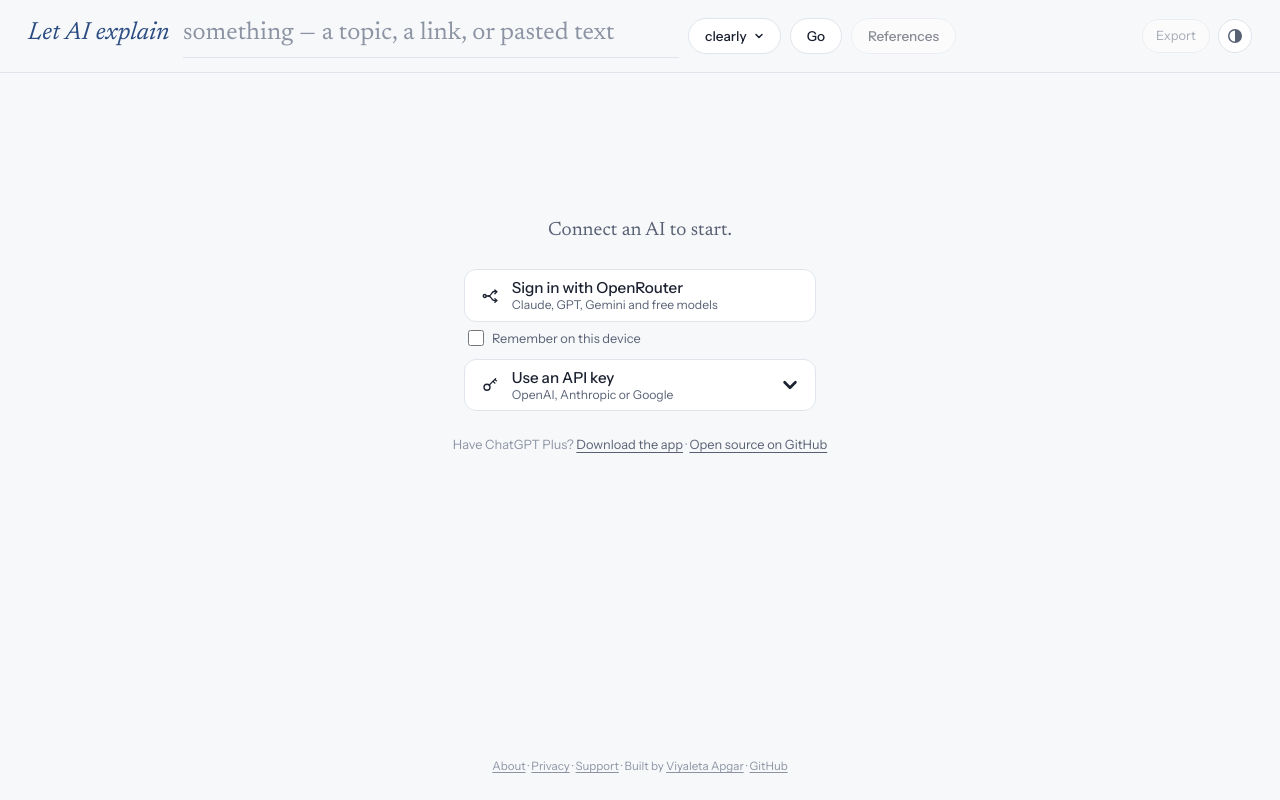
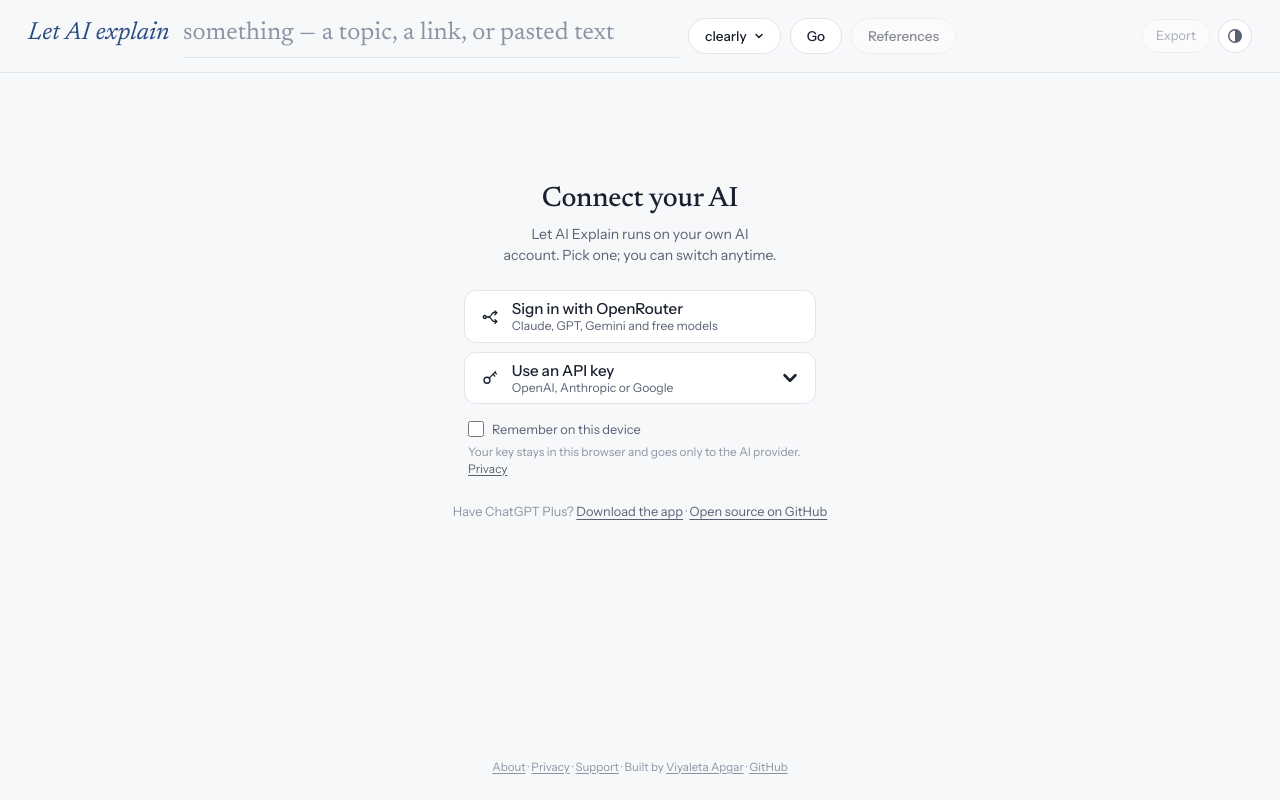
Before and after one commit to viyaleta/let-ai-explain, a plain HTML site: page index.html in a window 1280 px wide. Drawn offline with nearby package versions, Linux system fonts and the light colour scheme; no server answers.

Commit message:
Sign-in screen: a title and subtitle, and one "Remember" checkbox
- Heading: "Connect your AI" (serif) with a short subtitle (hosted: "Let AI Explain runs on your
  own AI account. Pick one; you can switch anytime."; local: "...: your ChatGPT plan,
  OpenRouter or an API key."). Switching: "Switch connection" with "Now: <current> ·
  Disconnect".
- Hosted: one "Remember on this device" under all the options, used for OpenRouter sign-in or
  a saved key and kept while the key panel opens and closes, with one muted line: "Your key
  stays in this browser and goes only to the AI provider. Privacy" (opens the Privacy
  dialog). The two per-option checkboxes and the key panel's hosted note are gone.
- Local: no checkbox; the local note stays in the key panel.

Co-Authored-By: Claude Opus 5.5 <noreply@anthropic.com>

```diff
--- a/index.html
+++ b/index.html
@@ -435,17 +435,20 @@ main[hidden],#gate[hidden],.gate-btn[hidden],.gate-msg[hidden]{display:none}
 .gate-close{position:absolute;top:1rem;right:16px}
 .gate-close[hidden]{display:none}
 .gate-box{--opt-h:3.25rem;--opt-r:12px;margin:auto 0;width:100%;max-width:22rem;display:flex;flex-direction:column;align-items:stretch;gap:1.5rem;text-align:center}
-.gate-copy{margin:0;font-size:1.2rem;line-height:1.5;color:var(--muted);text-wrap:balance}
+.gate-title{margin:0;font-family:var(--serif);font-weight:500;font-size:1.75rem;line-height:1.2;color:var(--ink);letter-spacing:-.01em}
+.gate-sub{margin:0;font-family:var(--sans);font-size:.88rem;line-height:1.5;color:var(--muted);text-wrap:balance}
 .gate-opts{display:flex;flex-direction:column;gap:.6rem;font-family:var(--sans)}
 .gate-alt{display:flex;flex-direction:column;gap:.6rem}
 .gate-alt[hidden],.key-form[hidden],.gate-saved[hidden],.gate-link[hidden]{display:none}
-.gate-or[hidden],.key-note[hidden],.keep-row[hidden],.gate-now[hidden],.gate-line[hidden],#gate-app[hidden],#gate-foot[hidden]{display:none}
+.gate-or[hidden],.key-note[hidden],.keep-row[hidden],.gate-sub[hidden],.gate-keep[hidden],.gate-line[hidden],#gate-app[hidden],#gate-foot[hidden]{display:none}
 .keep-row{display:flex;align-items:center;gap:.5rem;font-size:.85rem;color:var(--ink);cursor:pointer}
 .keep-row input{width:1rem;height:1rem;margin:0;accent-color:var(--accent)}
 .keep-small{font-family:var(--sans);font-size:.8rem;color:var(--muted);text-align:left}
-#or-keep{margin:-.15rem 0 .1rem .25rem}
-.gate-head{display:flex;flex-direction:column;gap:.35rem}
-.gate-now{margin:0;font-family:var(--sans);font-size:.82rem;color:var(--muted)}
+.gate-head{display:flex;flex-direction:column;gap:.45rem}
+.gate-keep{display:flex;flex-direction:column;gap:.3rem;margin-top:.35rem;padding:0 .25rem;text-align:left}
+.gate-keep .key-note{color:var(--faint)}
+.gate-keep .privacy-link{color:var(--muted)}
+.gate-keep .privacy-link:hover{color:var(--ink)}
 .gate-now-link{font:inherit;color:inherit;background:none;border:0;padding:0;cursor:pointer;text-decoration:underline;text-underline-offset:.2em}
 .gate-now-link:hover{color:var(--ink)}
 .gate-line{margin:0;align-self:center;width:max-content;max-width:calc(100vw - 32px);font-family:var(--sans);font-size:.8rem;line-height:1.5;color:var(--faint)}
@@ -547,8 +550,9 @@ main[hidden],#gate[hidden],.gate-btn[hidden],.gate-msg[hidden]{display:none}
   </button>
   <div class="gate-box">
     <div class="gate-head">
-      <p class="gate-copy" id="gate-copy"></p>
-      <p class="gate-now" id="gate-now" hidden>Now: <span id="gate-now-name"></span> · <button type="button" class="gate-now-link" id="gate-disconnect">Disconnect</button></p>
+      <h1 class="gate-title" id="gate-title"></h1>
+      <p class="gate-sub" id="gate-sub"></p>
+      <p class="gate-sub" id="gate-now" hidden>Now: <span id="gate-now-name"></span> · <button type="button" class="gate-now-link" id="gate-disconnect">Disconnect</button></p>
     </div>
     <div class="gate-opts">
       <!-- OpenAI's approved "Continue with ChatGPT" format: official ChatGPT logo, white on black (black on white in dark mode). -->
@@ -562,7 +566,6 @@ main[hidden],#gate[hidden],.gate-btn[hidden],.gate-msg[hidden]{display:none}
           <svg viewBox="0 0 24 24" fill="none" stroke="currentColor" stroke-width="1.8" stroke-linecap="round" stroke-linejoin="round" aria-hidden="true"><circle cx="5" cy="12" r="2"/><path d="M7 12h3c2 0 3-1.5 4-3l1-1.5c.6-.9 1.4-1.5 2.5-1.5H21"/><path d="M10 12c2 0 3 1.5 4 3l1 1.5c.6.9 1.4 1.5 2.5 1.5H21"/><path d="m18.5 4 2.5 2.5L18.5 9M18.5 15.5 21 18l-2.5 2.5"/></svg>
           <span class="opt-text"><span class="opt-label">Sign in with OpenRouter</span><span class="opt-sub">Claude, GPT, Gemini and free models</span></span>
         </a>
-        <label class="keep-row keep-small" id="or-keep" hidden><input type="checkbox" id="keep-or"> Remember on this device</label>
         <div class="key-group">
           <button type="button" class="gate-btn" id="key-toggle" aria-expanded="false" aria-controls="key-form">
             <svg viewBox="0 0 24 24" fill="none" stroke="currentColor" stroke-width="1.8" stroke-linecap="round" stroke-linejoin="round" aria-hidden="true"><circle cx="8" cy="15" r="4"/><path d="m10.85 12.15 8.65-8.65M16 7l2.5 2.5M18.5 4.5l2 2"/></svg>
@@ -591,16 +594,18 @@ main[hidden],#gate[hidden],.gate-btn[hidden],.gate-msg[hidden]{display:none}
                   <input id="key-input" type="password" autocomplete="off" spellcheck="false" required>
                 </div>
                 <p class="msg bad" id="key-msg" role="alert"></p>
-                <label class="keep-row keep-small" id="key-keep" hidden><input type="checkbox" id="keep-key"> Remember on this device</label>
                 <button class="btn" type="submit" id="key-save">Save</button>
                 <p class="key-note" id="key-local-note">The key is checked with the provider, then stored only on this computer.</p>
-                <p class="key-note" id="hosted-note" hidden></p>
                 <button type="button" class="gate-link" id="key-cancel">Cancel</button>
               </div>
             </form>
           </div>
         </div>
         <div class="gate-saved" id="gate-saved" hidden></div>
+        <div class="gate-keep" id="gate-keep" hidden>
+          <label class="keep-row keep-small"><input type="checkbox" id="keep-key"> Remember on this device</label>
+          <p class="key-note">Your key stays in this browser and goes only to the AI provider. <button type="button" class="privacy-link">Privacy</button></p>
+        </div>
       </div>
     </div>
     <p class="gate-line" id="gate-line"><span id="gate-app" hidden>Have ChatGPT Plus? <a href="https://github.com/viyaleta/let-ai-explain/releases/latest" target="_blank" rel="noopener">Download the app</a> · </span><a href="https://github.com/viyaleta/let-ai-explain" target="_blank" rel="noopener">Open source on GitHub</a></p>
@@ -967,12 +972,13 @@ async function loadModels() {
 }
 // Centered screen shown instead of the panes when the app can't be used yet.
 const GATE = {
-  hsignin: { copy: 'Connect an AI to start.', alt: true, hosted: true },
-  hswitch: { copy: 'Switch connection', alt: true, hosted: true, switching: true },
-  offline: { copy: 'Can’t reach the Let AI Explain server. Start it with: python3 let_ai_explain.py' },
-  signin: { copy: 'Connect an AI to start.', label: 'Continue with ChatGPT', href: '/auth/start', alt: true },
-  switch: { copy: 'Switch connection', label: 'Continue with ChatGPT', href: '/auth/start', alt: true, switching: true },
-  noplan: { copy: 'You’re signed in, but ChatGPT plan usage wasn’t allowed. Allow it to start explaining things, or connect another way.',
+  hsignin: { title: 'Connect your AI', sub: 'Let AI Explain runs on your own AI account. Pick one; you can switch anytime.', alt: true, hosted: true },
+  hswitch: { title: 'Switch connection', alt: true, hosted: true, switching: true },
+  offline: { title: 'Can’t reach Let AI Explain', sub: 'Start the server with: python3 let_ai_explain.py' },
+  signin: { title: 'Connect your AI', sub: 'Let AI Explain runs on your own AI account: your ChatGPT plan, OpenRouter or an API key.',
+    label: 'Continue with ChatGPT', href: '/auth/start', alt: true },
+  switch: { title: 'Switch connection', label: 'Continue with ChatGPT', href: '/auth/start', alt: true, switching: true },
+  noplan: { title: 'Connect your AI', sub: 'You’re signed in, but ChatGPT plan usage wasn’t allowed. Allow it to start explaining things, or connect another way.',
     label: 'Allow ChatGPT plan usage', href: '/auth/start?reconsent=1', alt: true }
 };
 let gateMsg = '', gateInfo = false, sessionReady = Promise.resolve();
@@ -986,16 +992,16 @@ function renderGate() {
   placeSupport();
   if (!g) return;
   $('#popup').hidden = true;
-  $('#gate-copy').textContent = g.copy;
+  $('#gate-title').textContent = g.title;
+  $('#gate-sub').textContent = g.sub || ''; $('#gate-sub').hidden = !g.sub;
   const btn = $('#gate-btn');
   btn.hidden = !g.href;
   if (g.href) { $('#gate-btn-label').textContent = g.label; btn.setAttribute('href', g.href); }
   $('#gate-alt').hidden = !g.alt;
   // Hosted: no ChatGPT sign-in (that's the desktop app); keys stay in this browser, remembered on request.
   $('#gate-or').hidden = !!g.hosted;
-  $('#or-keep').hidden = $('#key-keep').hidden = $('#hosted-note').hidden = !g.hosted;
+  $('#gate-keep').hidden = !g.hosted; // one "Remember" for OpenRouter sign-in or a key; it keeps its state
   $('#key-local-note').hidden = !!g.hosted;
-  syncKeyNote();
   // Switching: the title, what's connected now, the options and the ×; nothing else.
   $('#gate-now').hidden = !g.switching || !session.connected;
   $('#gate-now-name').textContent = connectionLabel();
@@ -1011,11 +1017,6 @@ function renderGate() {
   $('#gate-msg').textContent = msg; $('#gate-msg').hidden = !msg;
   $('#gate-msg').classList.toggle('info', gateInfo);
 }
-// Hosted, in the key panel: "Your key stays in this browser and is sent only to <the chosen provider>."
-function syncKeyNote() {
-  const name = $('#key-provider').value === 'gemini' ? 'Google' : $('#key-provider').selectedOptions[0].textContent;
-  $('#hosted-note').textContent = `Your key stays in this browser and is sent only to ${name}. Use a key with a spending limit; you can revoke it anytime.`;
-}
 // Hosted: sign in with OpenRouter (OAuth PKCE). OpenRouter sends the browser back to this page
 // with ?code=…, which finishOpenRouterSignin() swaps for a key, in this tab.
 async function startOpenRouterSignin() {
@@ -1024,7 +1025,7 @@ async function startOpenRouterSignin() {
   try {
     const { verifier, challenge } = await PV.pkcePair();
     ssSet('or-verifier', verifier);
-    ssSet('or-remember', $('#keep-or').checked ? '1' : '');
+    ssSet('or-remember', $('#keep-key').checked ? '1' : '');
     location.href = PV.openrouterAuthUrl(location.origin + '/', challenge);
   } catch (e) { gateMsg = 'Couldn’t start the OpenRouter sign-in in this browser.'; renderGate(); console.warn(e); }
 }
@@ -1205,7 +1206,7 @@ const syncKeyLink = () => {
   $('#key-get').href = KEY_LINKS[v];
   for (const b of $$('#key-seg [role=radio]')) { const on = b.dataset.value === v; b.setAttribute('aria-checked', String(on)); b.tabIndex = on ? 0 : -1; }
 };
-$('#key-provider').addEventListener('change', () => { syncKeyLink(); syncKeyNote(); $('#key-msg').textContent = ''; });
+$('#key-provider').addEventListener('change', () => { syncKeyLink(); $('#key-msg').textContent = ''; });
 // Provider chips: a radio group that sets the hidden select.
 const pickProvider = b => { $('#key-provider').value = b.dataset.value; $('#key-provider').dispatchEvent(new Event('change')); };
 $('#key-seg').addEventListener('click', e => { const b = e.target.closest('[role=radio]'); if (b) pickProvider(b); });
```
